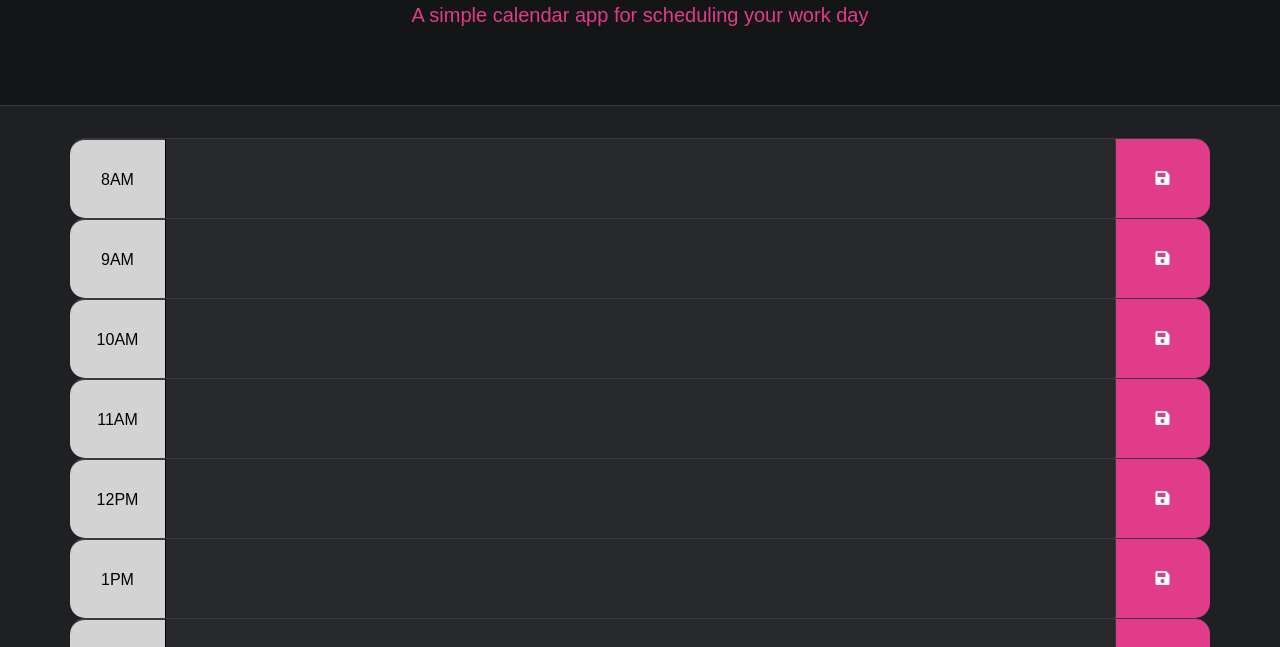
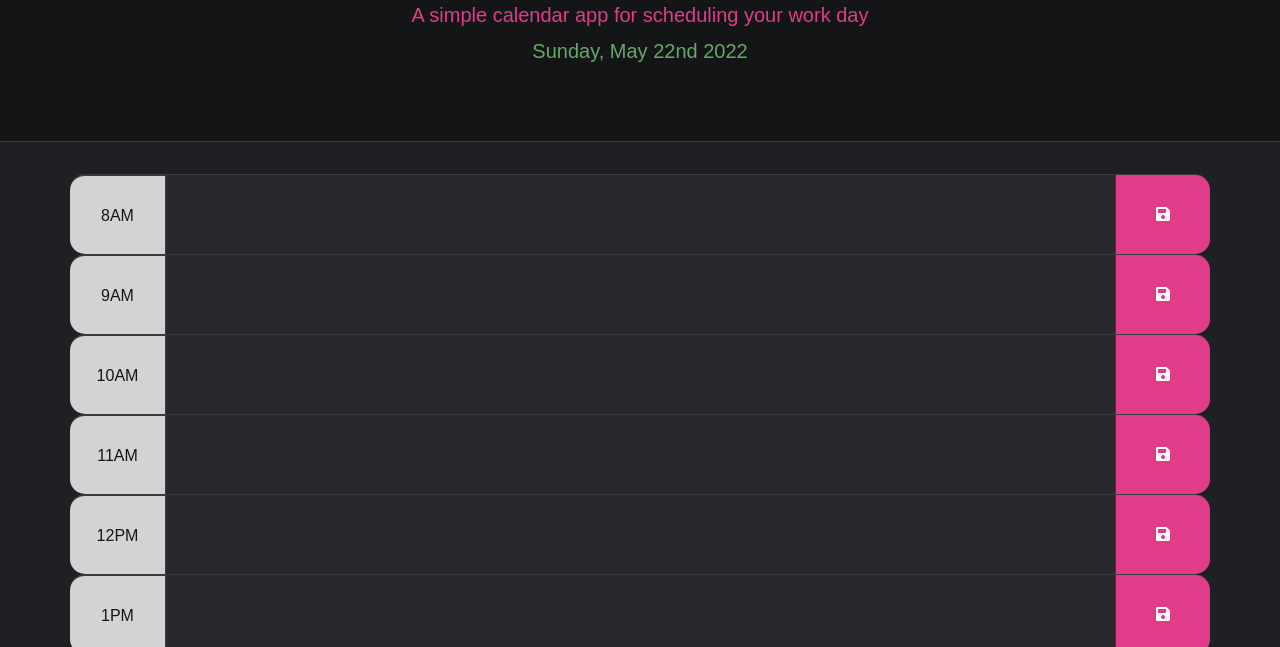
Before and after one commit to Andrew-Byrd49/work-day, a plain HTML site: page index.html in a window 1280 px wide. Shown: the part 153-800 px from the top of the page. Drawn offline with nearby package versions, Linux system fonts and the light colour scheme.

Commit message:
Fixed some bugs

```diff
--- a/assets/css/style.css
+++ b/assets/css/style.css
@@ -5,12 +5,12 @@ body {
   background-color: #1F2023;
 }
 
-textarea{
+textarea {
   background: transparent;
   border: none;
   resize: none;
-  color: #000000;
-  border-left: 1px solid black;
+  color: #d3d3d3;
+  border-left: 1px solid #393A3D;
   padding: 10px;
 }
 
@@ -26,15 +26,15 @@ textarea{
   color: #E03C8A;
 }
 
-.lead {
-  color: #66A866;
+.date {
+  color: #66A866 !important;
 }
 
-.description{
+.description {
   white-space: pre-wrap;
 }
 
-.time-block{
+.time-block {
   text-align: center;
   border-radius: 15px;
   background-color: #28292c;
@@ -48,7 +48,7 @@ textarea{
 
 .hour {
   background-color: #d3d3d3;
-  color: #000000;
+  color: #141516;
   border-top: 1px solid #393A3D;
   border-top-right-radius: 0;
   border-bottom-right-radius: 0;
@@ -57,7 +57,7 @@ textarea{
 }
 
 .past {
-  background-color: #d3d3d3;
+  background-color: #28292c;
   color: white;
 }
 
@@ -72,6 +72,7 @@ textarea{
 }
 
 .saveBtn {
+  border: none;
   border-left: 1px solid #393A3D;
   border-top-right-radius: 15px;
   border-bottom-right-radius: 15px;
--- a/assets/js/script.js
+++ b/assets/js/script.js
@@ -1,10 +1,10 @@
-var todayDate = moment().format('dddd, MMM Do YYYY');
-$(#currentDay).html(todayDate);
+var todayDate = moment().format("dddd, MMM Do YYYY");
+$("#currentDay").html(todayDate);
 
-$(document).ready(funtion() {
-    $(".saveBtn").on("click," function() {
-        var text = $(this).siblings(".desscription").val();
-        var time = $(this).parent().attr('id');
+$(document).ready(function () {
+    $(".saveBtn").on("click", function () {
+        var text = $(this).siblings(".description").val();
+        var time = $(this).parent().attr("id");
 
         localStorage.setItem(time, text);
     })
@@ -29,7 +29,6 @@ $(document).ready(funtion() {
                 $(this).removeClass("present");
                 $(this).removeClass("past");
                 $(this).addClass("future");
-
             }
         })
     }
--- a/index.html
+++ b/index.html
@@ -4,10 +4,7 @@
     <meta charset="UTF-8" />
     <meta name="viewport" content="width=device-width, initial-scale=1.0" />
     <meta http-equiv="X-UA-Compatible" content="ie=edge" />
-    <link
-      rel="stylesheet"
-      href="https://stackpath.bootstrapcdn.com/bootstrap/4.3.1/css/bootstrap.min.css"
-    />
+    <link rel="stylesheet" href="https://stackpath.bootstrapcdn.com/bootstrap/4.3.1/css/bootstrap.min.css"/>
     <link
       rel="stylesheet"
       href="https://use.fontawesome.com/releases/v5.8.1/css/all.css"
@@ -27,7 +24,7 @@
       <div class="container">
         <h1 class="display-3">Work Day Scheduler</h1>
         <p class="lead">A simple calendar app for scheduling your work day</p>
-        <p id="currentDay" class="lead"></p>
+        <p id="currentDay" class="lead date"></p>
       </div>
     </header>
     <div class="container">
@@ -36,17 +33,15 @@
         <div class="col-md-1 hour">
           8AM
         </div>
-        <textarea class="col-md-10 description">
-        </textarea>
-        <button class="btn saveBtn col-md-1"><i class="fas fa-save"></i></button>
+        <textarea class="col-md-10 description"></textarea>
+        <button class="saveBtn col-md-1"><i class="fas fa-save"></i></button>
       </div>
 
       <div id="hour9" class="row time-block">
         <div class="col-md-1 hour">
           9AM
         </div>
-        <textarea class="col-md-10 description">
-        </textarea>
+        <textarea class="col-md-10 description"></textarea>
         <button class="btn saveBtn col-md-1"><i class="fas fa-save"></i></button>
       </div>
 
@@ -54,8 +49,7 @@
         <div class="col-md-1 hour">
           10AM
         </div>
-        <textarea class="col-md-10 description">
-        </textarea>
+        <textarea class="col-md-10 description"></textarea>
         <button class="btn saveBtn col-md-1"><i class="fas fa-save"></i></button>
       </div>
 
@@ -63,8 +57,7 @@
         <div class="col-md-1 hour">
           11AM
         </div>
-        <textarea class="col-md-10 description">
-        </textarea>
+        <textarea class="col-md-10 description"></textarea>
         <button class="btn saveBtn col-md-1"><i class="fas fa-save"></i></button>
       </div>
 
@@ -72,8 +65,7 @@
         <div class="col-md-1 hour">
           12PM
         </div>
-        <textarea class="col-md-10 description">
-        </textarea>
+        <textarea class="col-md-10 description"></textarea>
         <button class="btn saveBtn col-md-1"><i class="fas fa-save"></i></button>
       </div>
 
@@ -81,8 +73,7 @@
         <div class="col-md-1 hour">
           1PM
         </div>
-        <textarea class="col-md-10 description">
-        </textarea>
+        <textarea class="col-md-10 description"></textarea>
         <button class="btn saveBtn col-md-1"><i class="fas fa-save"></i></button>
       </div>
 
@@ -90,8 +81,7 @@
         <div class="col-md-1 hour">
           2PM
         </div>
-        <textarea class="col-md-10 description">
-        </textarea>
+        <textarea class="col-md-10 description"></textarea>
         <button class="btn saveBtn col-md-1"><i class="fas fa-save"></i></button>
       </div>
 
@@ -99,8 +89,7 @@
         <div class="col-md-1 hour">
           3PM
         </div>
-        <textarea class="col-md-10 description">
-        </textarea>
+        <textarea class="col-md-10 description"></textarea>
         <button class="btn saveBtn col-md-1"><i class="fas fa-save"></i></button>
       </div>
 
@@ -108,8 +97,7 @@
         <div class="col-md-1 hour">
           4PM
         </div>
-        <textarea class="col-md-10 description">
-        </textarea>
+        <textarea class="col-md-10 description"></textarea>
         <button class="btn saveBtn col-md-1"><i class="fas fa-save"></i></button>
       </div>
 
@@ -117,14 +105,13 @@
         <div class="col-md-1 hour">
           5PM
         </div>
-        <textarea class="col-md-10 description">
-        </textarea>
+        <textarea class="col-md-10 description"></textarea>
         <button class="btn saveBtn col-md-1"><i class="fas fa-save"></i></button>
       </div>
-
     </div>
 
     <script src="https://code.jquery.com/jquery-3.4.1.min.js"></script>
     <script src="https://cdnjs.cloudflare.com/ajax/libs/moment.js/2.24.0/moment.min.js"></script>
+    <script src="./assets/js/script.js"></script>
   </body>
 </html>
```
